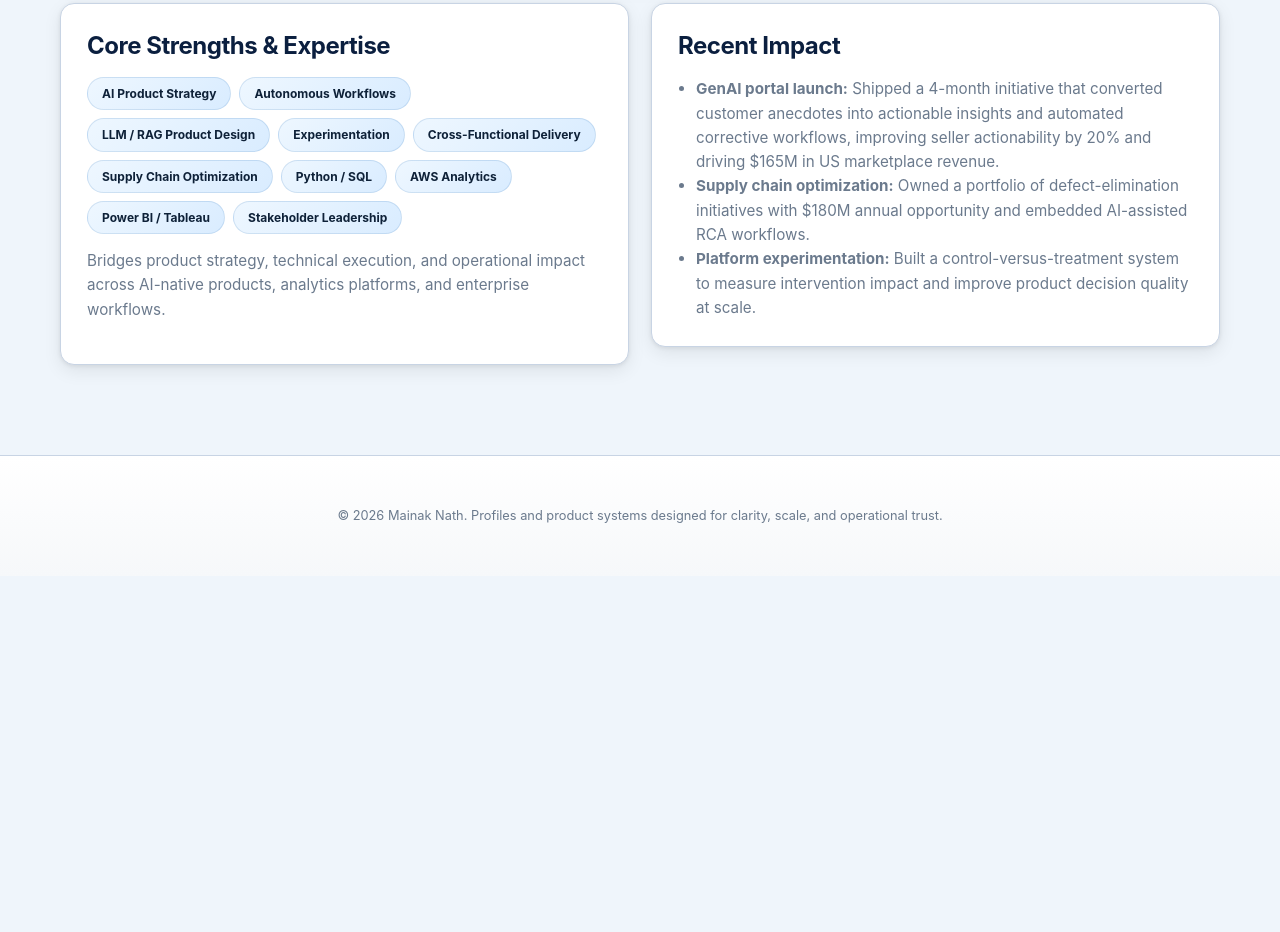
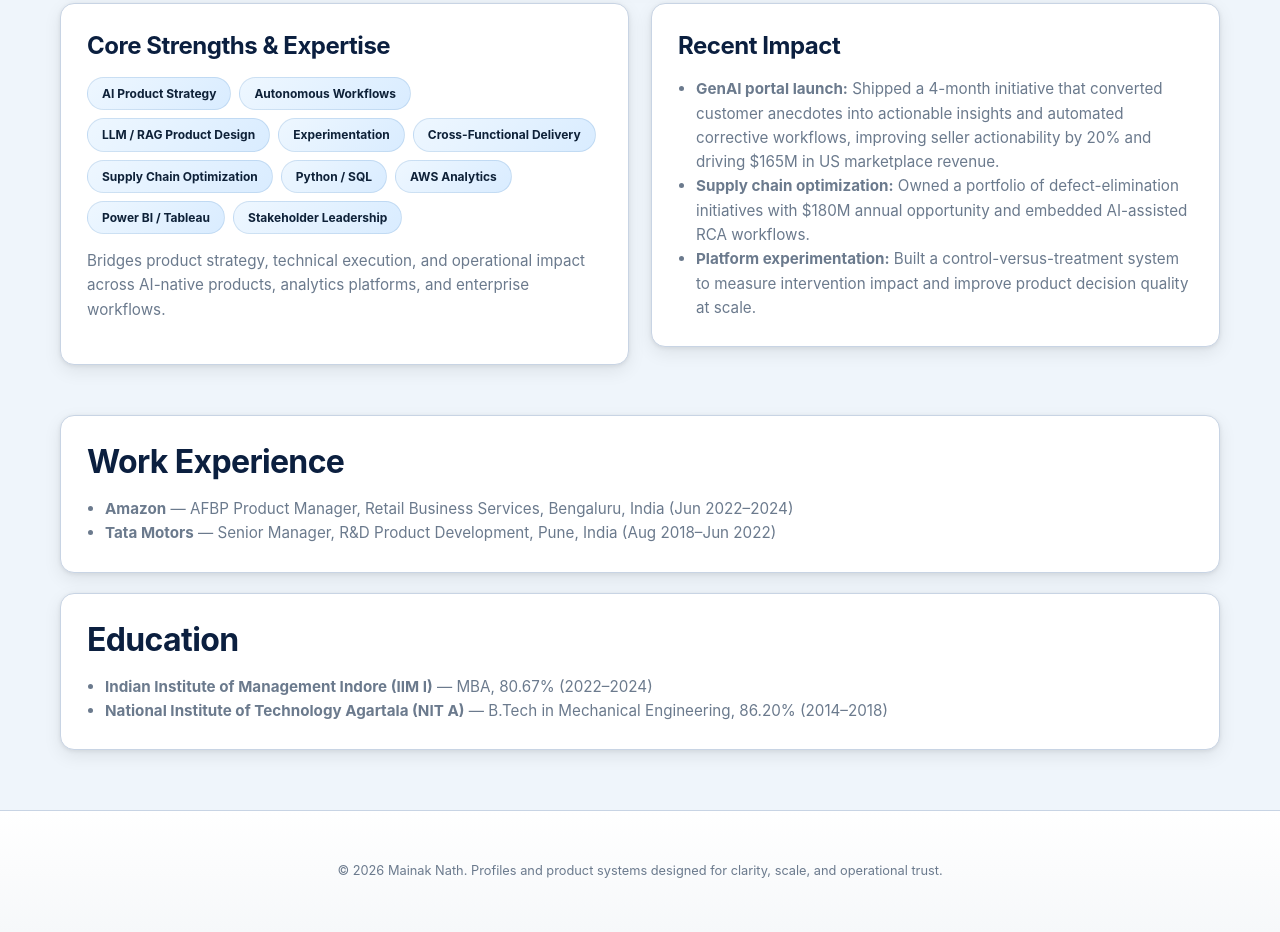
Before and after one commit to mainak-n/Demo, a website built with Vite: page docs/profile.html in a window 1280 px wide. Shown: the part 815-1747 px from the top of the page. Before the commit the page ends 1391 px from the top, so only its background shows below. Built offline with nearby package versions, Linux system fonts and the light colour scheme.

```diff
--- a/docs/profile.html
+++ b/docs/profile.html
@@ -78,6 +78,22 @@
             </div>
         </div>
 
+        <div class="card">
+            <h2>Work Experience</h2>
+            <ul style="padding-left:18px; font-size:0.95rem; color:var(--text-muted); margin-top:15px;">
+                <li><strong>Amazon</strong> — AFBP Product Manager, Retail Business Services, Bengaluru, India (Jun 2022–2024)</li>
+                <li><strong>Tata Motors</strong> — Senior Manager, R&D Product Development, Pune, India (Aug 2018–Jun 2022)</li>
+            </ul>
+        </div>
+
+        <div class="card">
+            <h2>Education</h2>
+            <ul style="padding-left:18px; font-size:0.95rem; color:var(--text-muted); margin-top:15px;">
+                <li><strong>Indian Institute of Management Indore (IIM I)</strong> — MBA, 80.67% (2022–2024)</li>
+                <li><strong>National Institute of Technology Agartala (NIT A)</strong> — B.Tech in Mechanical Engineering, 86.20% (2014–2018)</li>
+            </ul>
+        </div>
+
     </main>
 
     <footer>
```
Also changed, not shown: profile.html (+16 -0 lines).
